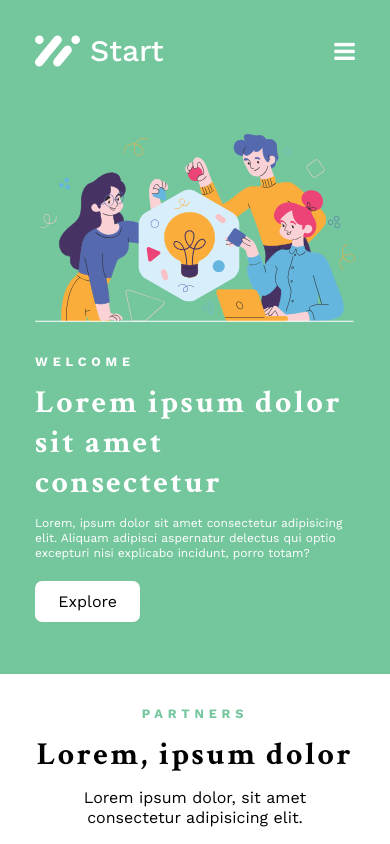
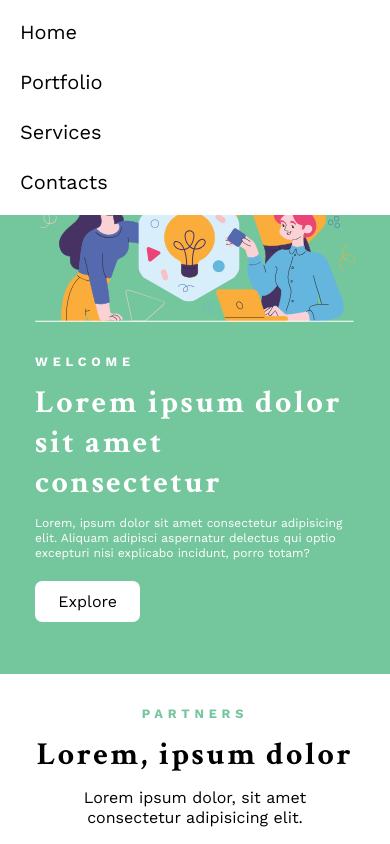
Before and after one commit to BaubasDRSK/12-Friday-challenge03-v2, a website: page index.html in a window 390 px wide. Both pictures are taken after a click on the link 344 px from the left and 50 px from the top of the page. Shown: the top 844 px of the page. Drawn offline with nearby package versions, Linux system fonts and the light colour scheme.

Commit message:
mobile menu added

```diff
--- a/css/components/header.css
+++ b/css/components/header.css
@@ -21,8 +21,7 @@
 
 
 .main-header .hamburger {
-       display:none;
-       transition: transform 1s;
+    display:none;
 }
 
 .hamburger *{
@@ -30,13 +29,34 @@
     color:white;
     text-decoration:none;
 }
-
+/*
 .hamburger:hover{
     transform: rotate(90deg);
-}
+} */
 .main-header .nav-item:hover{
     text-decoration: underline;
 
+}
+.mobile-menu{
+    display:none;
+    position:absolute;
+    top:-300;
+    ri:-130vw;
+    background-color: #fff;
+    width:100%;
+    padding:20px;
+
+}
+.mobile-menu .nav-item{
+    color:black;
+}
+.open .mobile-menu {
+    display:flex;
+    flex-direction: column;
+    gap:25px;
+    align-items: start;
+    top:0;
+    left:0;
 }
 
 @media (max-width:930px){
--- a/index.html
+++ b/index.html
@@ -9,8 +9,8 @@
     <link rel="stylesheet" href="./css/pages/home.css">
 </head>
 <body>
-    <header class="main-header section green-bg">
-        <div class="section-wrapper">
+    <header class="main-header section green-bg">  <!-- Meniu ir logo blokas. Klase spalvai, kad sekanciuose pls butu galima lengvai pakeist splava nekeiciant isidestymo-->
+        <div class="section-wrapper">  <!-- Wraperis reikalingas, kad visi sekcijose esantys blokai isideliotu lygiai vienodu atstumu nuo krastu ir esant reikaliu butu galima lygiuoti pagal wrpaperio krastus, tokiu budu sekcijai galime suteikti fona per visa ekrana-->
             <img src="./img/home/logo.svg" alt="logo" class="logo">
             <nav class="main-nav">
                 <a href="./index.html" class="nav-item">Home</a>
@@ -18,13 +18,20 @@
                 <a href="./services.html" class="nav-item">Services</a>
                 <a href="#" class="nav-item">Contacts</a>
             </nav>
-            <nav class="hamburger"><a href="#" class="fa fa-bars"></a></nav>
+            <nav class="hamburger" onclick="toggleMobileMenu(this)"><a href="#" class="fa fa-bars"></a>  <!--Hamburger meniu only visible on mobile size screens-->
+                <div class="mobile-menu">
+                <a href="./index.html" class="nav-item">Home</a>
+                <a href="#" class="nav-item">Portfolio</a>
+                <a href="./services.html" class="nav-item">Services</a>
+                <a href="#" class="nav-item">Contacts</a>
+                </div>
+            </nav>
         </div>
     </header>
 
     <section class="hero section green-bg">
         <div class="section-wrapper">
-            <div class="text-wrapper align-left">
+            <div class="text-wrapper align-left">  <!--Tekto elementu grupe, kuria galiem lygiuoti prie section-wrapper krasto-->
                 <h3 class="section-title">Welcome</h3>
                 <h2 class="title">Lorem ipsum dolor sit amet consectetur</h2>
                 <p class="info">Lorem, ipsum dolor sit amet consectetur adipisicing elit. Aliquam adipisci aspernatur delectus qui optio excepturi nisi explicabo incidunt, porro totam?</p>
@@ -117,4 +124,5 @@
 
 
 </body>
+<script src="./script.js"></script>
 </html>
--- /dev/null
+++ b/script.js
@@ -0,0 +1,3 @@
+function toggleMobileMenu(menu) {
+    menu.classList.toggle('open');
+}
```
Also changed, not shown: services.html (+11 -3 lines).
